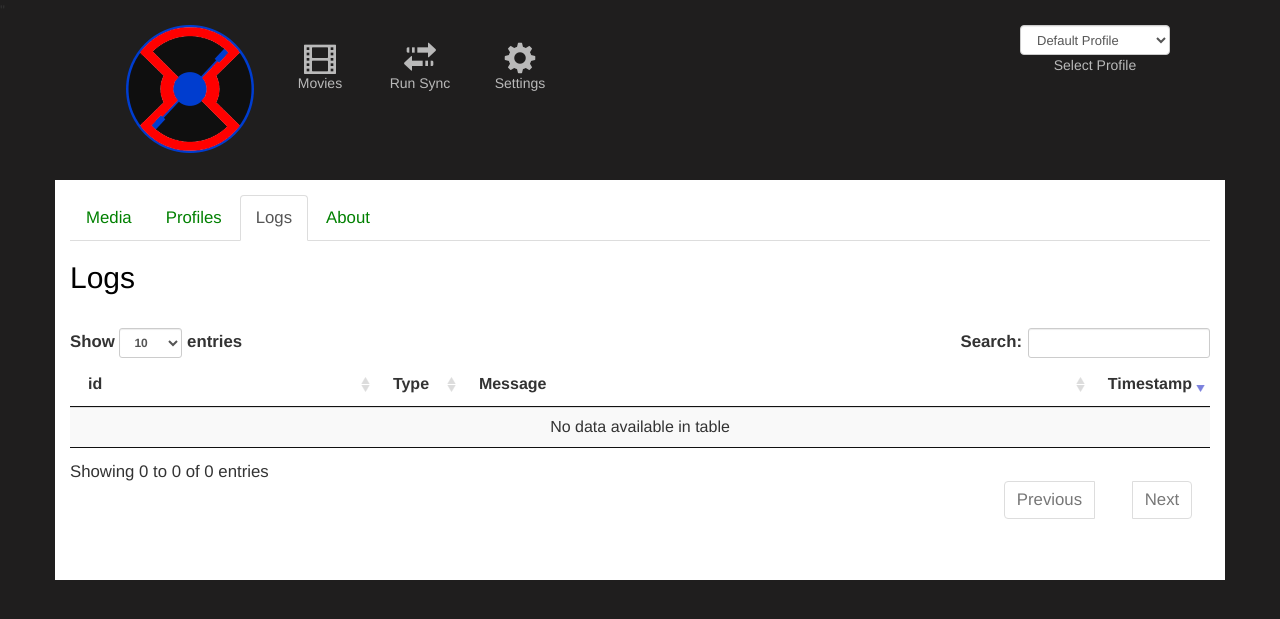
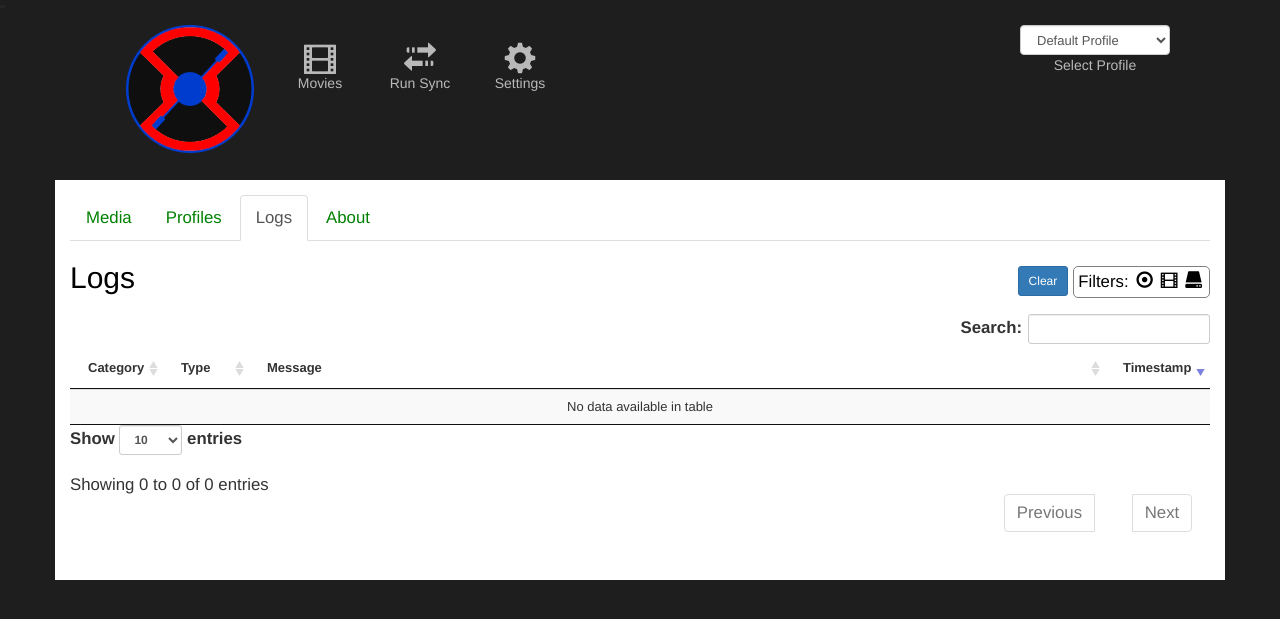
Before and after one commit to ExtensiveJS/Jibarr, a Django app: page /jibarr/logs/ in a window 1280 px wide. Shown: the top 619 px of the page. Run offline with Django 3.2, Linux system fonts and the light colour scheme; data comes from the database, SQL or seed files in the repository; both versions use the stored data as it was after the commit; data that the repository does not hold is empty; some libraries are stand-ins or nearby versions.

```diff
--- a/ui/api/urls.py
+++ b/ui/api/urls.py
@@ -8,6 +8,7 @@ router.register(r'profile', views.ProfileViewSet)
 router.register(r'profileradarr', views.ProfileRadarrViewSet)
 router.register(r'profilesonarr', views.ProfileSonarrViewSet)
 router.register(r'profilelidarr', views.ProfileLidarrViewSet)
+router.register(r'logs', views.LogsViewSet)
 
 # Wire up our API using automatic URL routing.
 # Additionally, we include login URLs for the browsable API.
--- a/ui/jibarr/models.py
+++ b/ui/jibarr/models.py
@@ -110,6 +110,7 @@ class Logs(models.Model):
     log_type = models.CharField(max_length=25)
     log_message = models.CharField(max_length=2000)
     log_datetime = models.CharField(max_length=200)
+    log_category = models.CharField(max_length=25)
     objects = models.Manager()
     class Meta:
         db_table = 'Jibarr_logs'
--- a/ui/jibarr/templates/jibarr/logs.html
+++ b/ui/jibarr/templates/jibarr/logs.html
@@ -12,18 +12,36 @@
         <li><a href="/jibarr/about">About</a></li>
     </ul>
 
-    <h2>Logs </h2><br />
-    <table id="tblLogs" class="table stripe">
+    <div style="padding-bottom:10px;">
+        <div style="float:right;">
+            <div style="margin-top:5px;float:right;border-radius:5px;border:1px solid grey;padding:3px 4px 3px 4px;">
+                Filters:
+                <i style="padding-left:3px;padding-right:3px;cursor:pointer;" class='glyphicon glyphicon-record' title='Show All' onclick="filterResults('all');"></i>
+                <i style="padding-right:3px;cursor:pointer;" class='glyphicon glyphicon-film' title='Show Media Only' onclick="filterResults('media');"></i>
+                <i style="padding-right:3px;cursor:pointer;" class='glyphicon glyphicon-hdd' title='Show System Only' onclick="filterResults('system');"></i>
+            </div>
+            <div style="float:right;padding:5px;">
+                <button type="button" class="btn btn-primary btn-sm" onclick="clearLogs();">Clear</button>
+            </div>
+        </div>
+        <h2>Logs </h2>
+    </div>
+    <table id="tblLogs" class="table stripe" style="font-size:small;">
         <thead>
-            <tr><th>id</th><th style="width:50px;">Type</th><th>Message</th><th style="width:50px;">Timestamp</th></tr>
+            <tr><th>id</th><th style="width:50px;">Category</th><th style="width:50px;">Type</th><th>Message</th><th style="width:50px;">Timestamp</th></tr>
         </thead>
         <tbody>
             {% for var in log_list %}
             <tr>
                 <td>{{ var.id }}</td>
-                <td>{{ var.log_type }}</td>
+                <td style="width:30px;text-align:center;">
+                    {{ var.log_category }}
+                </td>
+                <td style="width:30px;text-align:center;">
+                    {{ var.log_type }}
+                </td>
                 <td>{{ var.log_message }}</td>
-                <td>{{ var.log_datetime }}</td>
+                <td style="width:150px;">{{ var.log_datetime }}</td>
             </tr>
             {% endfor %}
         </tbody>
@@ -35,9 +53,42 @@
 <script>
     $(function () {
         $("#tblLogs").DataTable({
-            "order": [[ 3, "desc" ]]
+            "order": [[ 4, "desc" ]],
+            columnDefs: [
+                {targets: 0, visible: false, searchable: false},
+            ],
+            "sDom": 'Rfrtlip'
         }
         );
     });
+    function clearLogs() {
+        $.ajax({
+                url : '/api/logs/clear/',
+                type : 'POST',
+                data: {},
+                success: function(data)
+                {
+                    if(data == "Ok"){
+                        // update the table
+                        location.reload();
+                    } else {
+                        alert("Data not DelOK = " + data);
+                    };
+                },
+                fail: function(xhr, textStatus, errorThrown){
+                    alert('request failed');
+               }
+            });
+    };
+    function filterResults(stat) {
+        var table = $("#tblLogs").DataTable();
+        if(stat=="media"){
+            table.column(1).search("Radarr").draw();
+        } else if(stat=="system") {
+            table.column(1).search("System").draw();
+        } else {
+            table.column(1).search("").draw();
+        }
+    }
 </script>
 {% endblock postbody %}
--- a/ui/jibarr/views/movies.py
+++ b/ui/jibarr/views/movies.py
@@ -101,6 +101,7 @@ def process_movie (var, prList, prof, result, index):
     try:
         rd = var['inCinemas'][:10] # + " " + var['inCinemas'][11:16]
         rm.releaseDate = rd
+        rm.releaseYear = var['inCinemas'][:4]
     except KeyError:
         pass
 
```
Also changed, not shown: ui/api/serializers.py (+6 -1 lines), ui/api/views.py (+22 -2 lines), ui/jibarr/templates/jibarr/movies.html (+9 -3 lines), ui/db.sqlite3.
